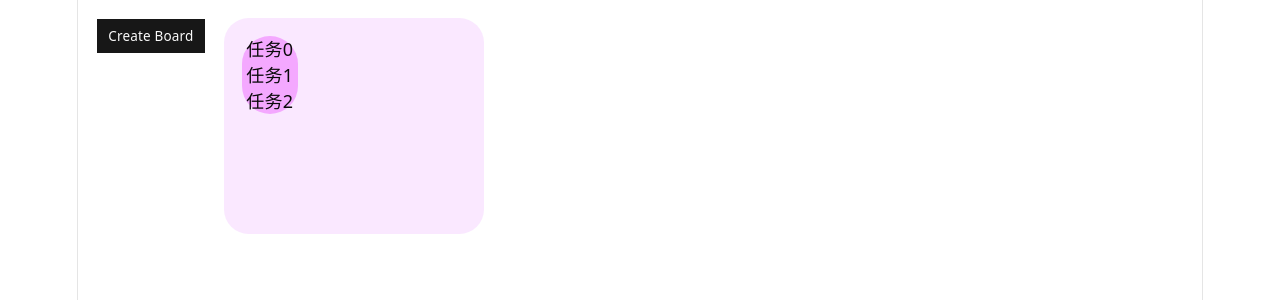
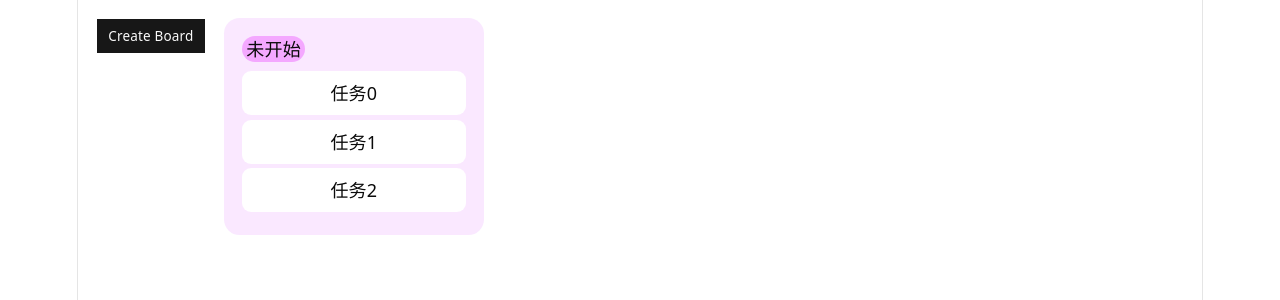
Before and after one commit to zhangyuehan321/kanban, a React (Vite) app: page /board in a window 1280 px wide. Both pictures are taken after a click on the button "Create Board". Shown: the top 300 px of the page. Built offline with nearby package versions, Linux system fonts and the light colour scheme.

Commit message:
新增任务项

```diff
--- a/src/components/Board/index.tsx
+++ b/src/components/Board/index.tsx
@@ -6,11 +6,14 @@ export const Board = () => {
         <div className="flex flex-row">
             {boards.map((board) => (
                 <div className="flex flex-row" key={board.id}>
-                    <div className="kanban-group min-h-48 w-[260px] rounded-3xl bg-fuchsia-100 p-4">
-                        <div className="flex">
-                            <div className="rounded-full bg-fuchsia-300 px-1">
+                    <div className="kanban-group p-2 mr-1 min-h-48 w-[260px] rounded-xl bg-fuchsia-100 p-4">
+                        <div className="flex flex-col">
+                            <div className="w-fit rounded-full bg-fuchsia-300 px-1 mb-2">
+                                未开始
+                            </div>
+                            <div>
                                 {[0,1,2].map((item) => (
-                                    <div key={item}>
+                                    <div key={item} className="p-2 mb-1 rounded-md bg-white border-gray-100">
                                         任务{item}
                                     </div>
                                 ))}
```
